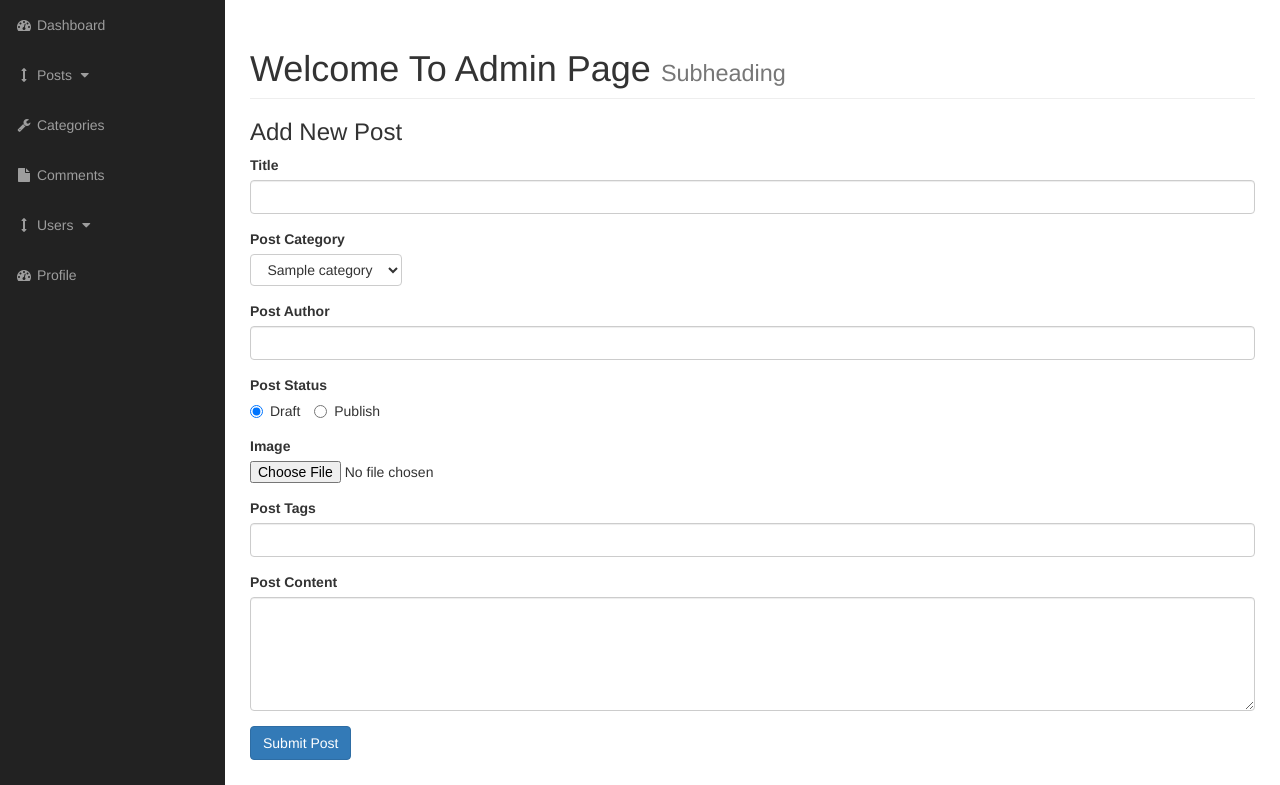
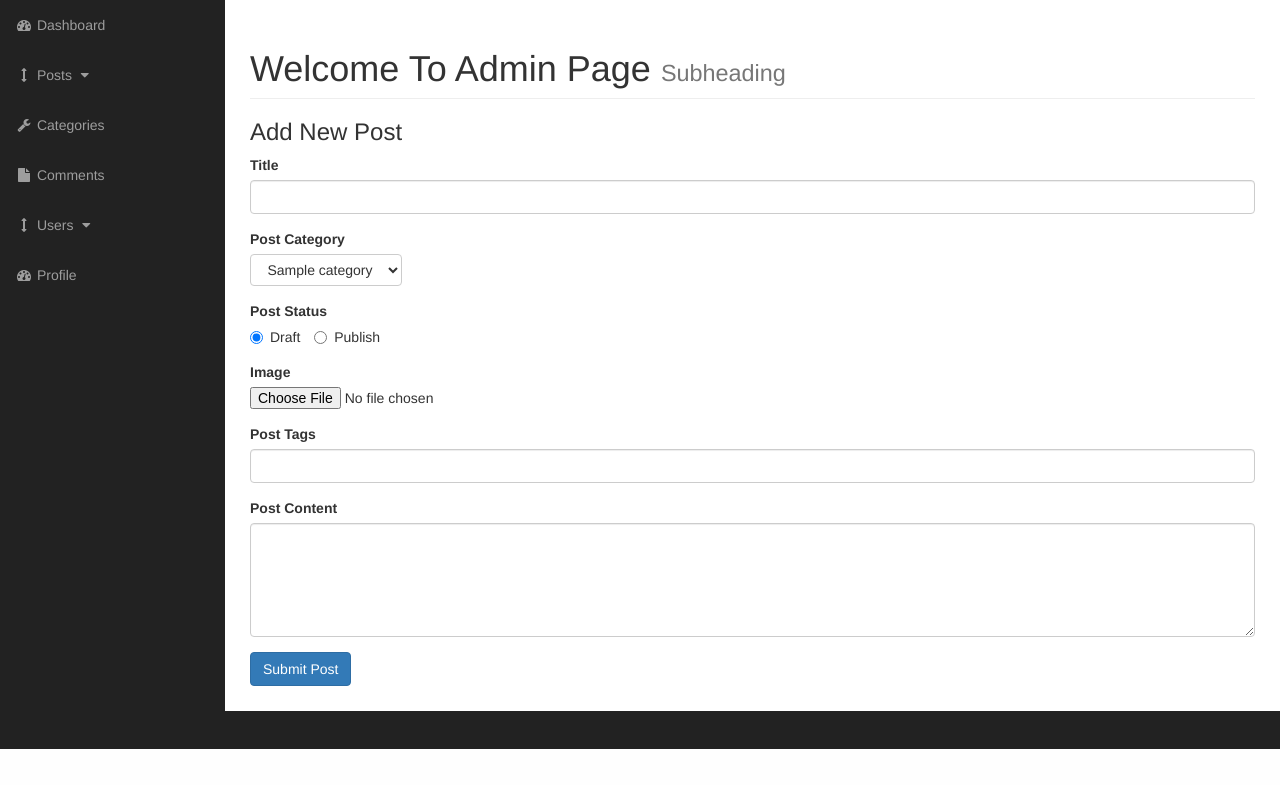
Before and after one commit to popiang/CMS, a PHP site: page /admin/posts.php?source=addpost in a window 1280 px wide. Shown: the part 51-836 px from the top of the page. After the commit the page ends 800 px from the top, so only its background shows below. Run offline with PHP 8.4, Linux system fonts and the light colour scheme; the visitor is signed in with stand-in values (Sample User, id 1); tables that the repository leaves empty or names only in its code hold one stand-in row (values such as "Sample post"); some libraries are stand-ins or nearby versions.

Commit message:
Set user as author automatically

```diff
--- a/admin/includes/add_post.php
+++ b/admin/includes/add_post.php
@@ -12,7 +12,7 @@
         //retrieving all the data from the form
         $postTitle = escape($_POST['title']);
         $postCategory = escape($_POST['post_category']);
-        $postAuthor = escape($_POST['post_author']);
+        $postAuthor = $_SESSION['user_firstname'];
         $postStatus = escape($_POST['post_status']);
 
         $postImage = $_FILES['image']['name'];
@@ -72,11 +72,6 @@
     </div>
 
     <div class="form-group">
-        <label for="post_author">Post Author</label>
-        <input class="form-control" type="text" name="post_author">
-    </div>
-
-    <div class="form-group">
         <label for="post_status">Post Status</label><br>
         <label class="radio-inline">
             <input type="radio" name="post_status" value="draft" checked>Draft
```
